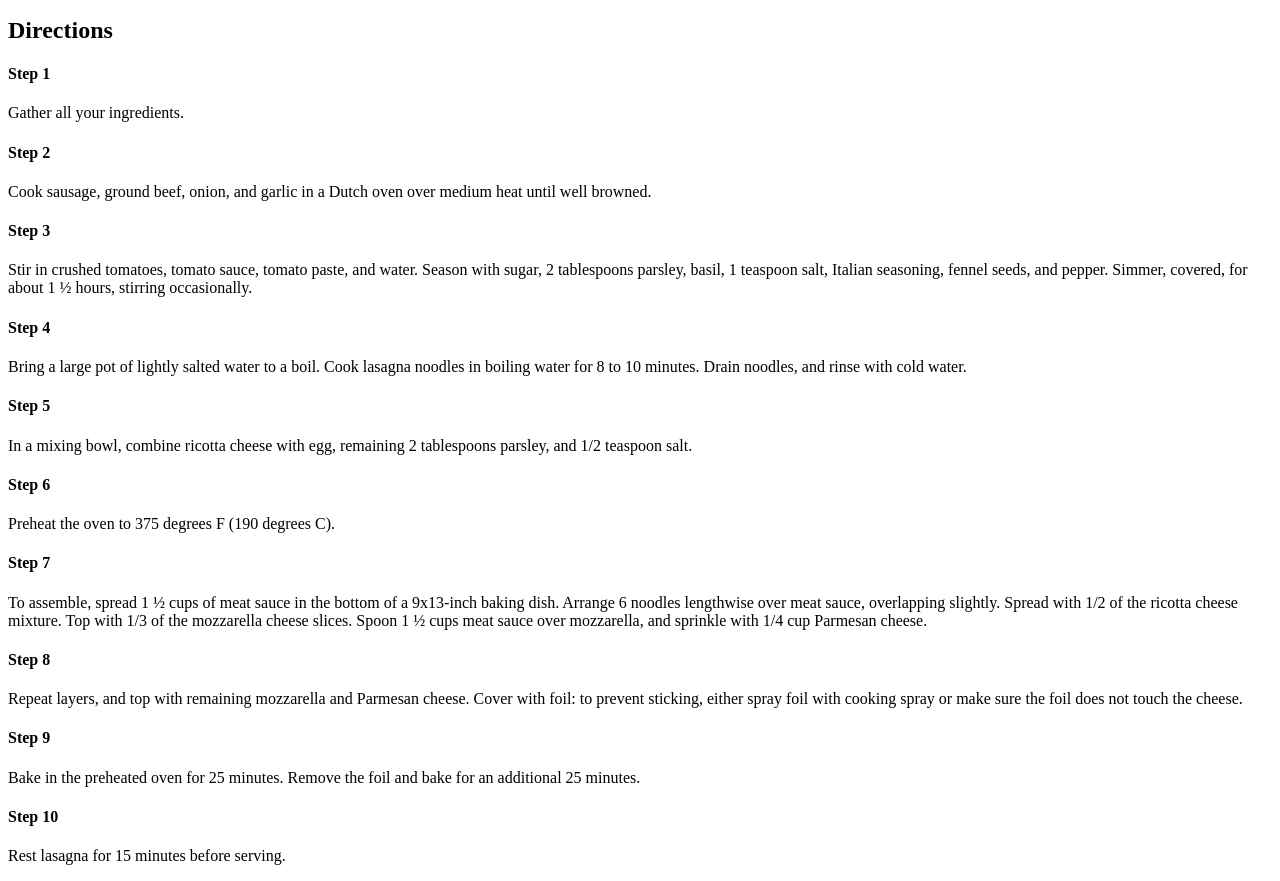
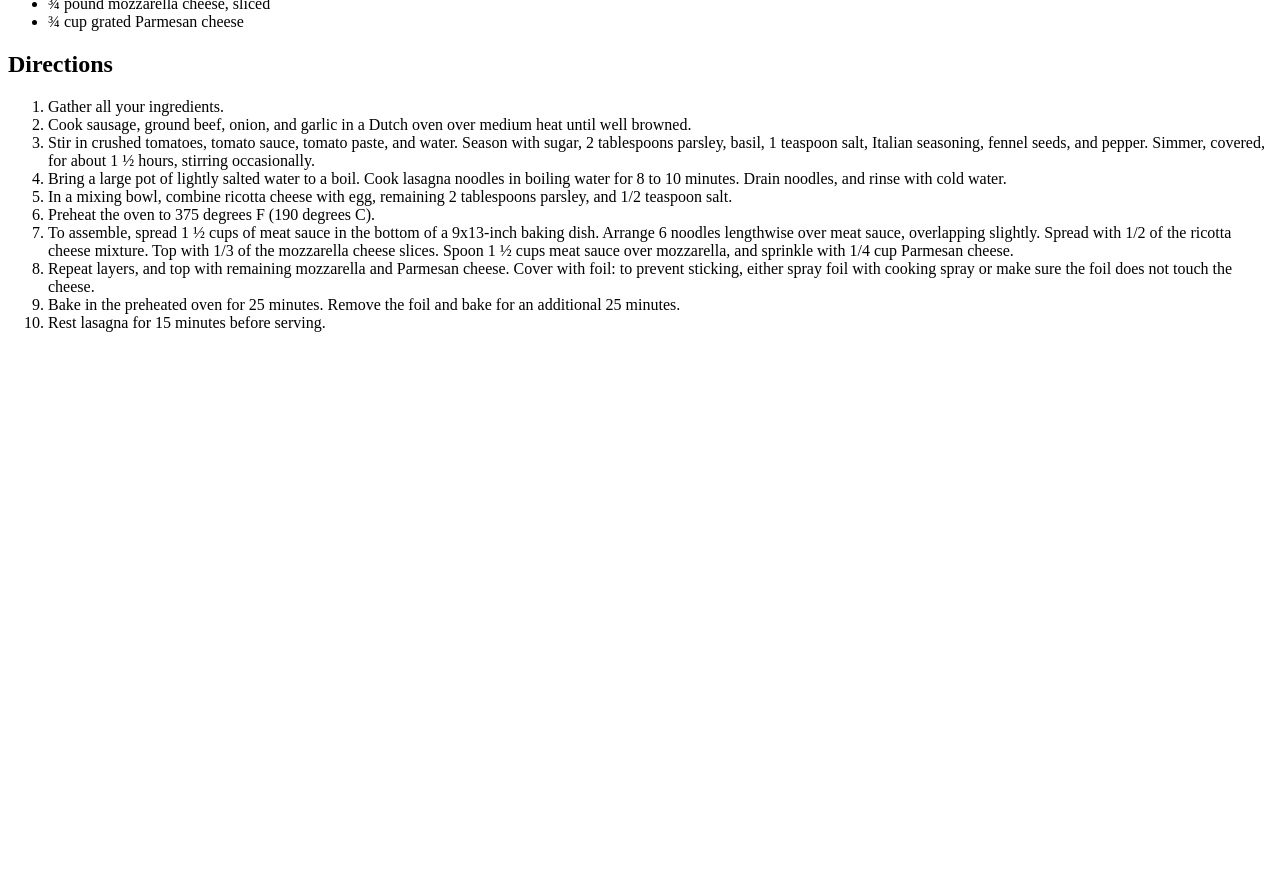
Before and after one commit to ptmlewis/odin-recipes, a plain HTML site: page odin-recipes/lasagna.html in a window 1280 px wide. Shown: the part 829-1710 px from the top of the page. After the commit the page ends 1177 px from the top, so only its background shows below. Drawn offline with Linux system fonts and the light colour scheme.

Commit message:
Changed lasagna recipe instructions to ordered list

```diff
--- a/odin-recipes/lasagna.html
+++ b/odin-recipes/lasagna.html
@@ -9,6 +9,7 @@
         <p>Return to <a href="../index.html">Home Page</a></p>
         <h1>Lasagna Recipe</h1>
         <img src="../images/lasagna.jpg" width="500">
+        <p>Making lasagna can be time-consuming, but the results are <strong>worth the wait</strong>. You'll find a detailed ingredient list and step-by-step instructions in the recipe below.</p>
         <h2>Ingredients</h2>
         <ul>
             <li>1 pound sweet Italian sausage</li>
@@ -34,26 +35,18 @@
         </ul>
 
         <h2>Directions</h2>
-        <h4>Step 1</h4>
-        <p>Gather all your ingredients.</p>
-        <h4>Step 2</h4>
-        <p>Cook sausage, ground beef, onion, and garlic in a Dutch oven over medium heat until well browned.</p>
-        <h4>Step 3</h4>
-        <p>Stir in crushed tomatoes, tomato sauce, tomato paste, and water. Season with sugar, 2 tablespoons parsley, basil, 1 teaspoon salt, Italian seasoning, fennel seeds, and pepper. Simmer, covered, for about 1 ½ hours, stirring occasionally.</p>
-        <h4>Step 4</h4>
-        <p>Bring a large pot of lightly salted water to a boil. Cook lasagna noodles in boiling water for 8 to 10 minutes. Drain noodles, and rinse with cold water.</p>
-        <h4>Step 5</h4>
-        <p>In a mixing bowl, combine ricotta cheese with egg, remaining 2 tablespoons parsley, and 1/2 teaspoon salt.</p>
-        <h4>Step 6</h4>
-        <p>Preheat the oven to 375 degrees F (190 degrees C).</p>
-        <h4>Step 7</h4>
-        <p>To assemble, spread 1 ½ cups of meat sauce in the bottom of a 9x13-inch baking dish. Arrange 6 noodles lengthwise over meat sauce, overlapping slightly. Spread with 1/2 of the ricotta cheese mixture. Top with 1/3 of the mozzarella cheese slices. Spoon 1 ½ cups meat sauce over mozzarella, and sprinkle with 1/4 cup Parmesan cheese.</p>
-        <h4>Step 8</h4>
-        <p>Repeat layers, and top with remaining mozzarella and Parmesan cheese. Cover with foil: to prevent sticking, either spray foil with cooking spray or make sure the foil does not touch the cheese.</p>
-        <h4>Step 9</h4>
-        <p>Bake in the preheated oven for 25 minutes. Remove the foil and bake for an additional 25 minutes.</p>
-        <h4>Step 10</h4>
-        <p>Rest lasagna for 15 minutes before serving.</p>
+        <ol>
+        <li>Gather all your ingredients.</li>
+        <li>Cook sausage, ground beef, onion, and garlic in a Dutch oven over medium heat until well browned.</li>
+        <li>Stir in crushed tomatoes, tomato sauce, tomato paste, and water. Season with sugar, 2 tablespoons parsley, basil, 1 teaspoon salt, Italian seasoning, fennel seeds, and pepper. Simmer, covered, for about 1 ½ hours, stirring occasionally.</li>
+        <li>Bring a large pot of lightly salted water to a boil. Cook lasagna noodles in boiling water for 8 to 10 minutes. Drain noodles, and rinse with cold water.</li>
+        <li>In a mixing bowl, combine ricotta cheese with egg, remaining 2 tablespoons parsley, and 1/2 teaspoon salt.</li>
+        <li>Preheat the oven to 375 degrees F (190 degrees C).</li>
+        <li>To assemble, spread 1 ½ cups of meat sauce in the bottom of a 9x13-inch baking dish. Arrange 6 noodles lengthwise over meat sauce, overlapping slightly. Spread with 1/2 of the ricotta cheese mixture. Top with 1/3 of the mozzarella cheese slices. Spoon 1 ½ cups meat sauce over mozzarella, and sprinkle with 1/4 cup Parmesan cheese.</li>
+        <li>Repeat layers, and top with remaining mozzarella and Parmesan cheese. Cover with foil: to prevent sticking, either spray foil with cooking spray or make sure the foil does not touch the cheese.</li>
+        <li>Bake in the preheated oven for 25 minutes. Remove the foil and bake for an additional 25 minutes.</li>
+        <li>Rest lasagna for 15 minutes before serving.</li>
+        </ol>
 
 
     </body>
```
